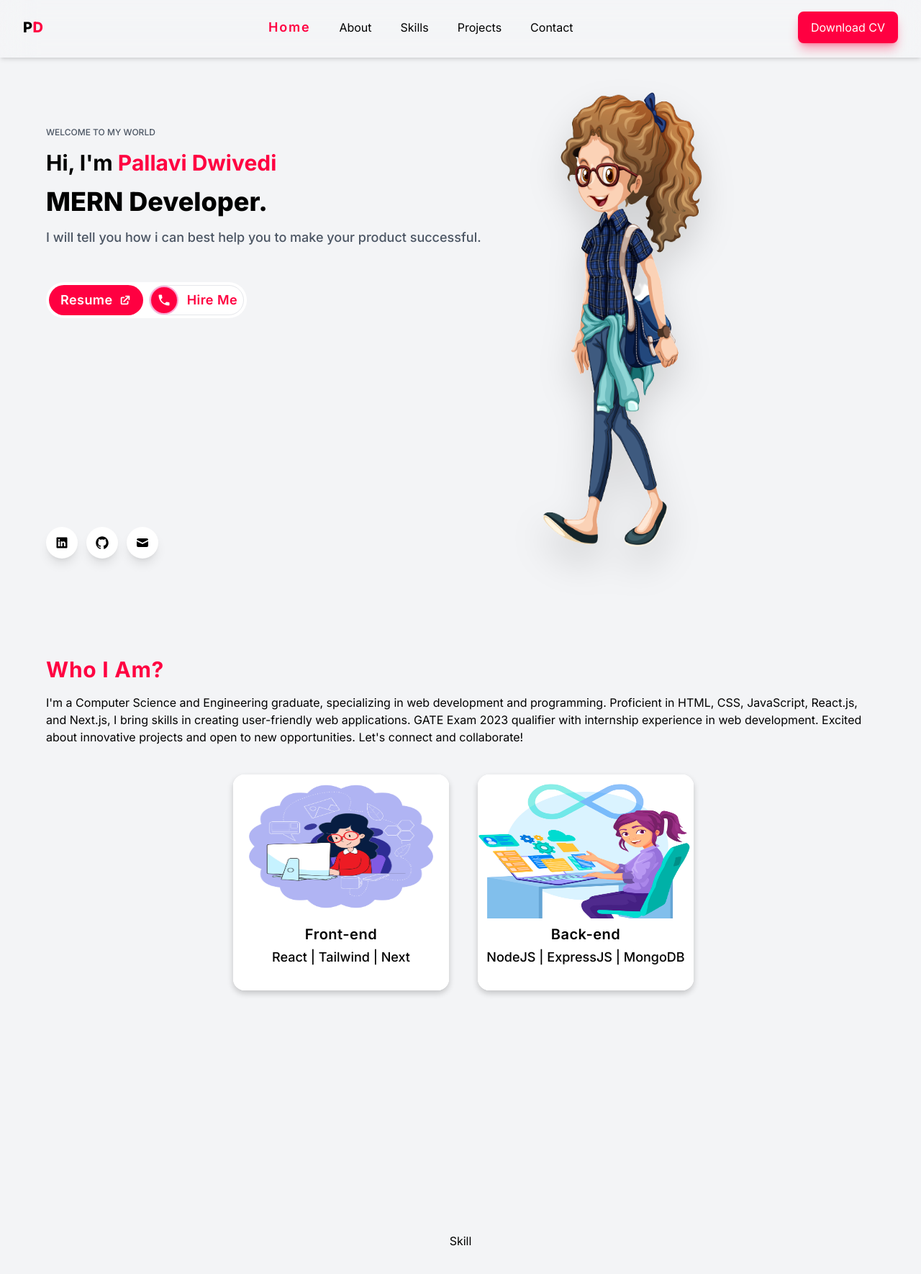
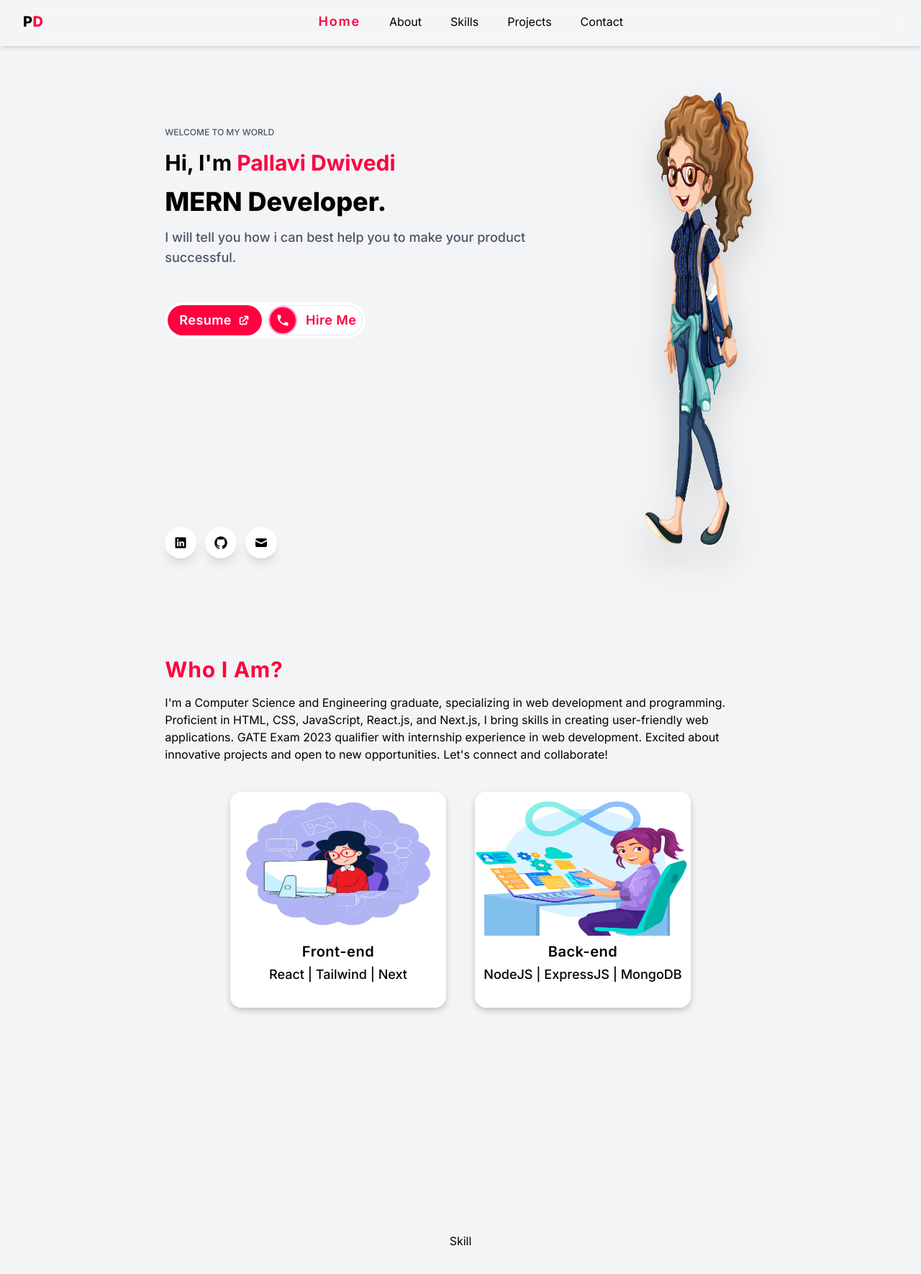
Before and after one commit to pallaviDwivedi1605/Pallavi_Dwivedi, a Next.js app: page / in a window 1280 px wide. Shown: the top 1770 px of the page at 72% size. Built offline with nearby package versions, Linux system fonts and the light colour scheme.

Commit message:
home and about section completed

```diff
--- a/components/About.tsx
+++ b/components/About.tsx
@@ -9,9 +9,9 @@ const About = () => {
     {id:1, skill:"React | Tailwind | Next", url:"/images/girl-ui.jpg", name:"Front-end", desc:"Lorem ipsum dolor sit amet consectetur adipisicing elit. Atque officiis maxime error doloremque molestiae sapiente incidunt, porro perferendis possimus! Sequi.Lorem ipsum dolor sit amet consectetur adipisicing elit. Quae hic dicta assumenda s"},
     {id:2, skill:"NodeJS | ExpressJS | MongoDB", url:"/images/girl-backend.jpg", name:"Back-end", desc:"Lorem ipsum dolor sit amet consectetur adipisicing elit. Atque officiis maxime error doloremque molestiae sapiente incidunt, porro perferendis possimus! Sequi.Lorem ipsum dolor sit amet consectetur adipisicing elit. Quae hic dicta assumenda s"},
   ]
-  return <div className=" h-full w-full ps-6 pe-6 pt-24 pb-6 flex flex-col gap-10 md:flex-row-reverse md:ps-16 md:pe-14">
+  return <div className=" h-full w-full ps-6 pe-6 pt-24 pb-6 flex flex-col items-center gap-10">
     {/* text div */}
-    <div className="flex flex-col justify-start gap-4">
+    <div className=" md:w-2/3 flex flex-col justify-start gap-4">
       <h3 className="text-left text-3xl font-bold text-primary tracking-wide">Who I Am?</h3>
       <p className="text-left md:mb-6">I'm a Computer Science and Engineering graduate, specializing in web development and programming. Proficient in HTML, CSS, JavaScript, React.js, and Next.js, I bring skills in creating user-friendly web applications. GATE Exam 2023 qualifier with internship experience in web development. Excited about innovative projects and open to new opportunities. Let's connect and collaborate!</p>
       <div className="flex flex-col gap-10 justify-center items-center md:flex-row">
--- a/components/Home.tsx
+++ b/components/Home.tsx
@@ -13,8 +13,8 @@ import Iconn from "./utils/Iconn";
 const headingFont = Abril_Fatface({subsets: ['latin'],weight: '400'})
 const Home = () => {
   return (
-  <div className=" h-full w-full pt-24 pb-10 mt-4 flex ps-6 pe-6 gap-20 flex-col md:flex-row md:ps-16 md:pe-14 ">
-
+  <div className=" h-full w-full pt-24 pb-10 mt-4 ps-6 pe-6 flex md:justify-center  ">
+    <div className=" md:w-2/3 flex gap-20 flex-col md:flex-row md:justify-center">
       {/* text div */}
       <div className=" h-full w-auto flex flex-col justify-center items-center md:items-start md:justify-between">
         <div className=" flex min-w-full flex-col gap-4 md:pt-16">
@@ -48,6 +48,7 @@ const Home = () => {
         <div className="absolute bottom-16 right-4"><Iconn img={<Image src={"/images/react-icon.svg.png"} alt="react" width={50} height={50} />} /></div>
         <div className="absolute top-0 left-10"><Iconn img={<Image src={"/images/nextjs-icon.svg"} alt="nextjs" width={50} height={50} />} /></div> */}
       </div>
+    </div>
   </div>);
 };
 
--- a/components/Navbar.tsx
+++ b/components/Navbar.tsx
@@ -37,7 +37,9 @@ const Navbar = () => {
         ))}
       </div>
       <div className="hidden md:inline">
-      <Button href={"#"} name={"Download CV"} />
+        {
+          activeLink === 1? "":<Button href={"#"} name={"Download CV"} />
+        }
       </div>
       <div className="md:hidden cursor-pointer" onClick={handleMenuClick}>
         <div className={`transition-all duration-300 ${open ? 'transform rotate-90' : ''}`}>
```
Lines whose indentation alone changed are shown as unchanged.
